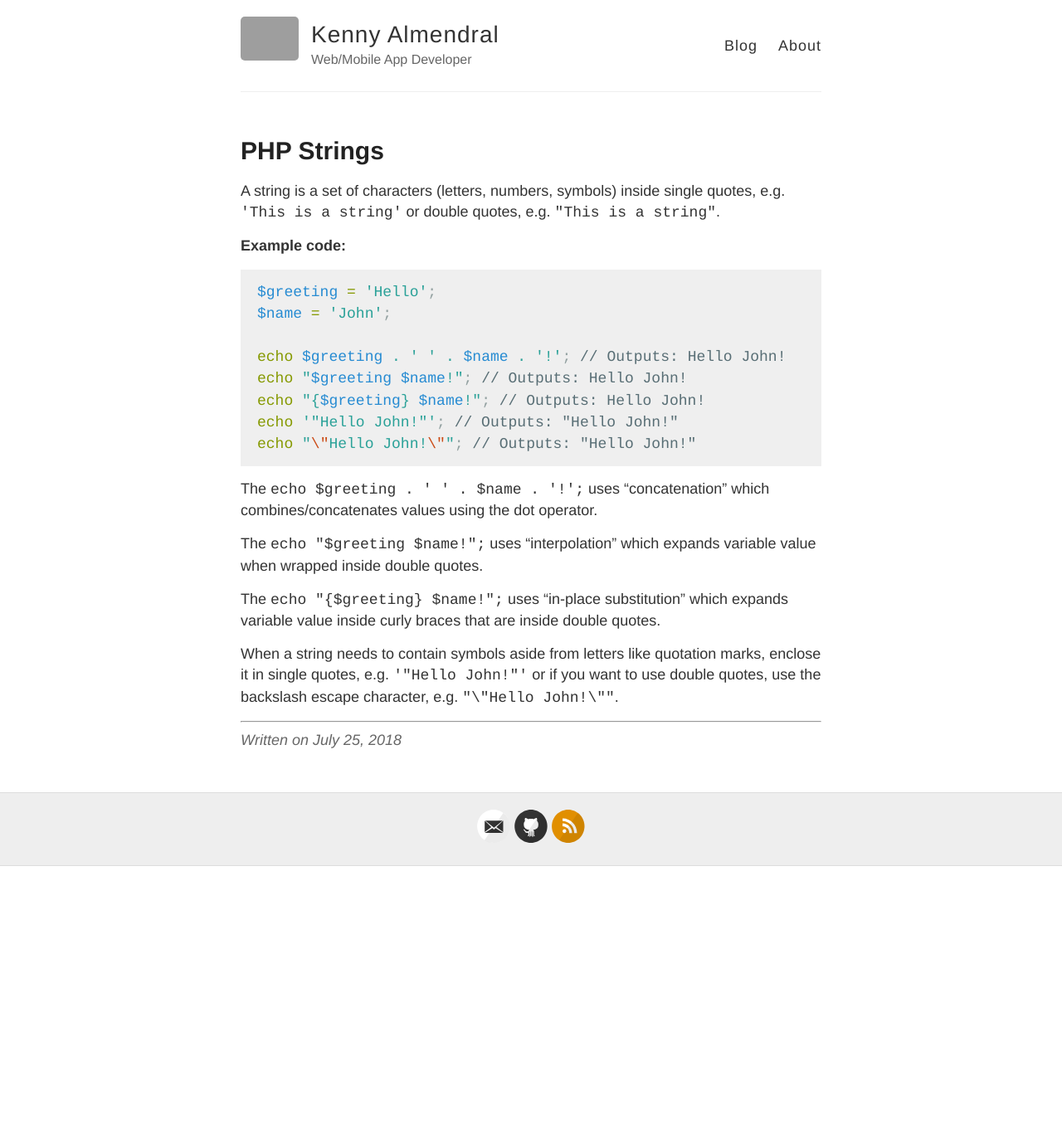
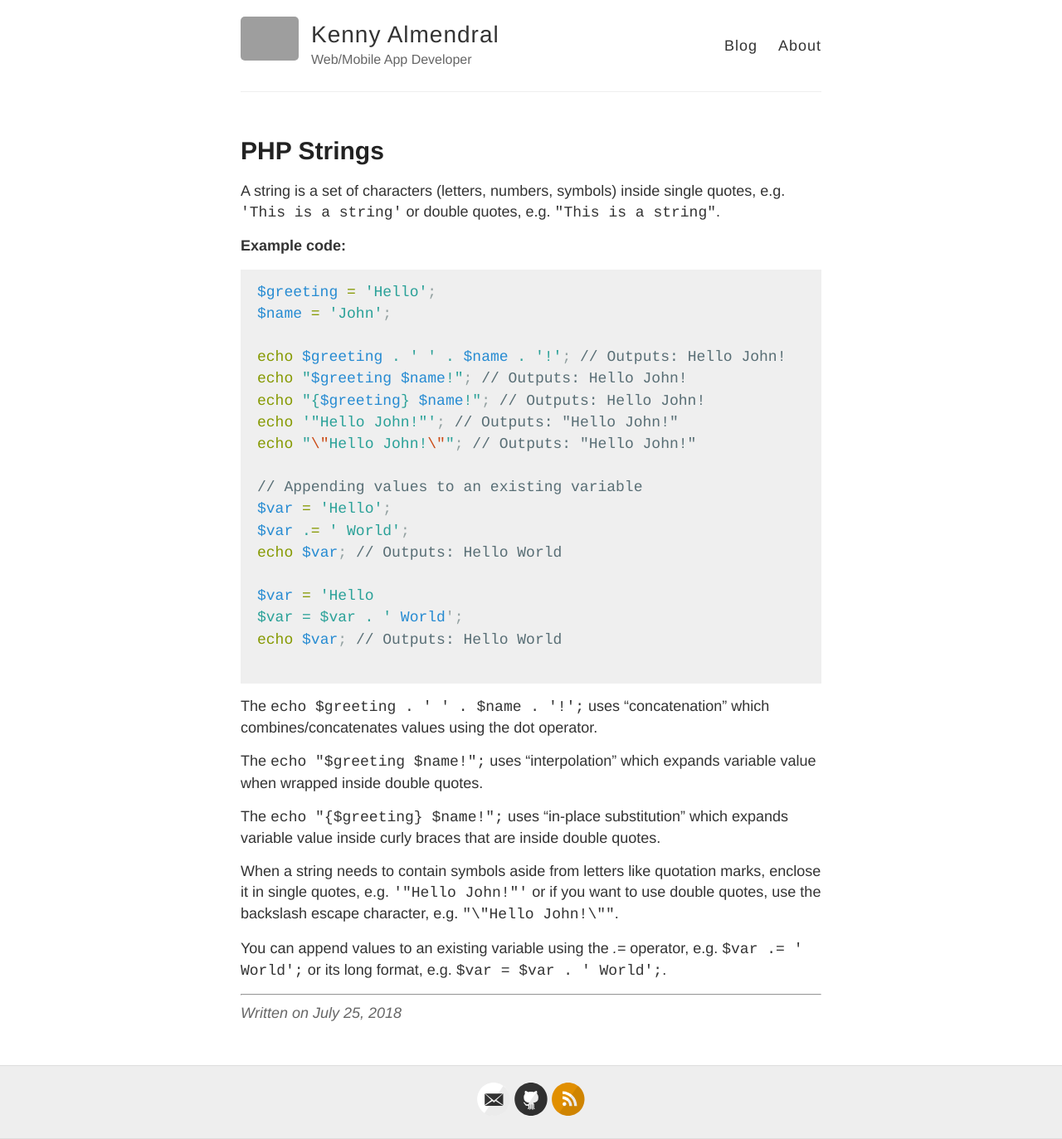
Before and after one commit to kennyalmendral/kennyalmendral.github.io, a Jekyll site: the page built from _posts/2018-07-25-php-strings.md, in a window 1280 px wide. Shown: the whole page at 83% size. Built offline with Jekyll 4.4.1, drawn with Linux system fonts in a browser that asks for light colours; before the commit the page ends 1044 px from its top, so only the background shows below that; grey boxes are pictures that could not be loaded.

Commit message:
Update 2018-07-25-php-strings.md

````diff
--- a/_posts/2018-07-25-php-strings.md
+++ b/_posts/2018-07-25-php-strings.md
@@ -16,6 +16,16 @@ echo "$greeting $name!"; // Outputs: Hello John!
 echo "{$greeting} $name!"; // Outputs: Hello John!
 echo '"Hello John!"'; // Outputs: "Hello John!"
 echo "\"Hello John!\""; // Outputs: "Hello John!"
+
+// Appending values to an existing variable
+$var = 'Hello';
+$var .= ' World';
+echo $var; // Outputs: Hello World
+
+$var = 'Hello
+$var = $var . ' World';
+echo $var; // Outputs: Hello World
+
 ```
 
 The `echo $greeting . ' ' . $name . '!';` uses "concatenation" which combines/concatenates values using the dot operator.
@@ -26,4 +36,6 @@ The `echo "{$greeting} $name!";` uses "in-place substitution" which expands vari
 
 When a string needs to contain symbols aside from letters like quotation marks, enclose it in single quotes, e.g. `'"Hello John!"'` or if you want to use double quotes, use the backslash escape character, e.g. `"\"Hello John!\""`.
 
+You can append values to an existing variable using the *.=* operator, e.g. `$var .= ' World';` or its long format, e.g. `$var = $var . ' World';`.
+
 ---
````
